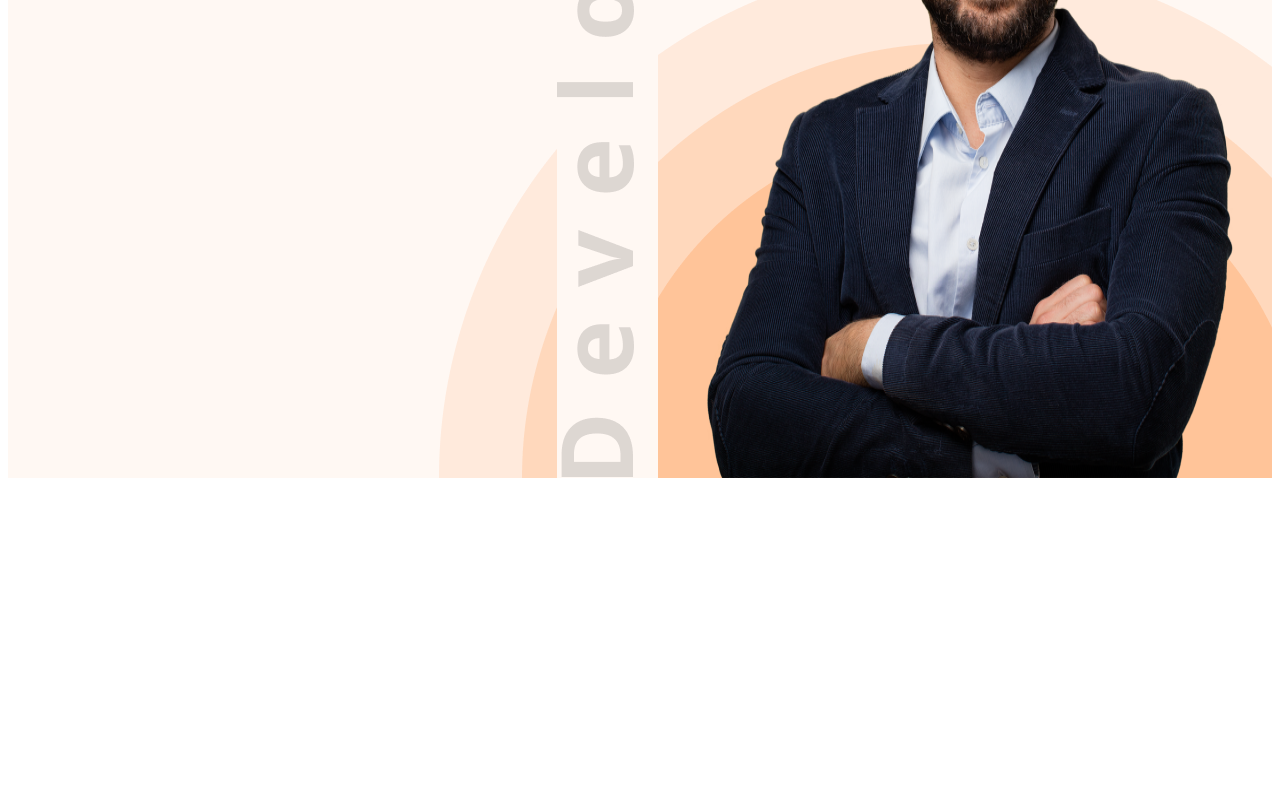
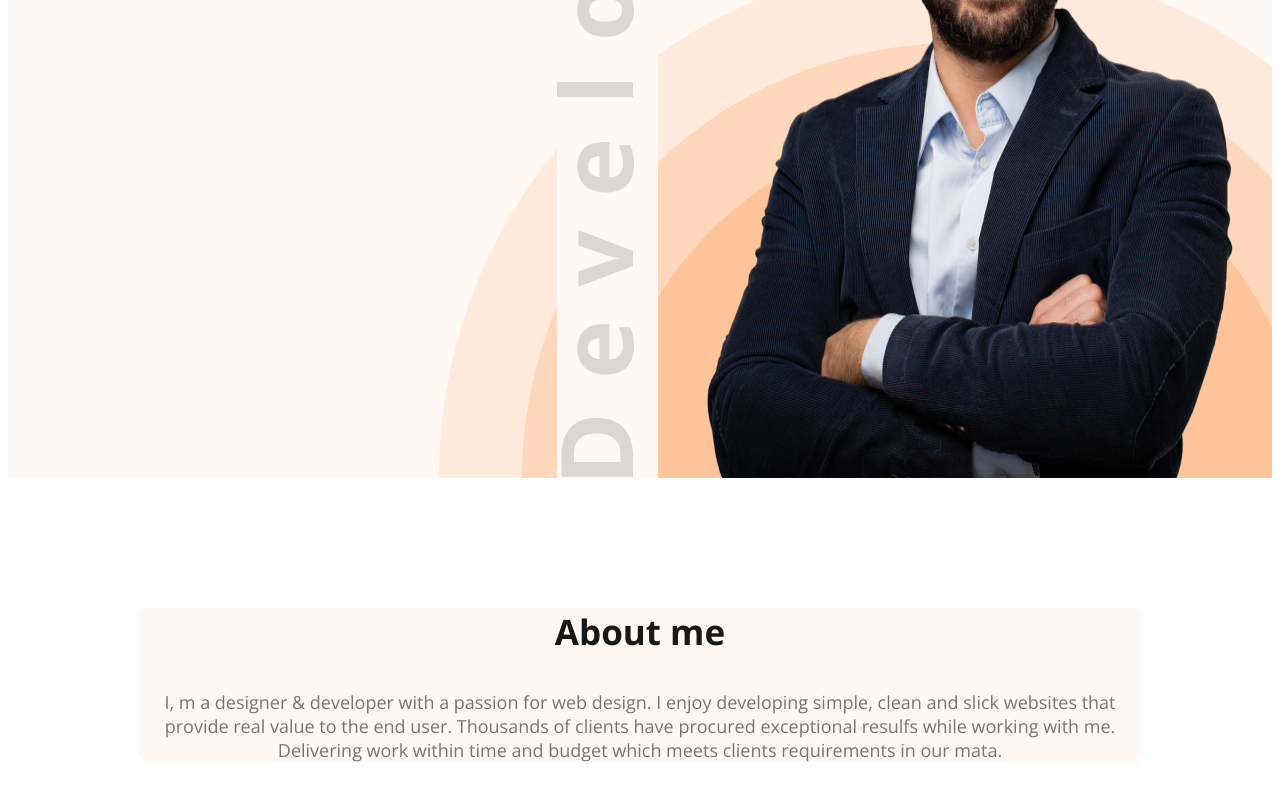
Before and after one commit to hridoy-37/webdeveloper-portfolio, a plain HTML site: page index.html in a window 1280 px wide. Shown: the part 386-1186 px from the top of the page. Before the commit the page ends 872 px from the top, so only its background shows below. Drawn offline with nearby package versions, Linux system fonts and the light colour scheme.

Commit message:
somewhat about section

```diff
--- a/index.html
+++ b/index.html
@@ -36,6 +36,12 @@
 
         </div>
     </header>
+    <main class="middle">
+        <section class="about">
+            <h3 class="sec-title">About me</h3>
+            <p class="sec-content">I, m a designer & developer with a passion for web design. I enjoy developing simple, clean and slick websites that provide real value to the end user. Thousands of clients have procured exceptional resulfs while working with me. Delivering work within time and budget which meets clients requirements in our mata.</p>
+        </section>
+    </main>
 
 </body>
 </html>
--- a/style/portfolio.css
+++ b/style/portfolio.css
@@ -84,3 +84,24 @@ nav li {
 
     /* padding: 38px 1200px 30px 25px; */
 }
+
+/* styles for ABOUT section */
+.about{
+    align-items: center;
+    justify-content: space-around;
+    border-radius: 10px;
+    background: #FFF8F3;
+    margin: 130px;
+}
+.sec-title{
+    color:  #181818;
+    text-align: center;
+    font-size: 35px;
+    /* padding: 131px 486px 371px 485px; */
+}
+.sec-content{
+    color:  #757575;
+text-align: center;
+font-size: 18px;
+/* padding: 209px 157px 221px 156px; */
+}
```
